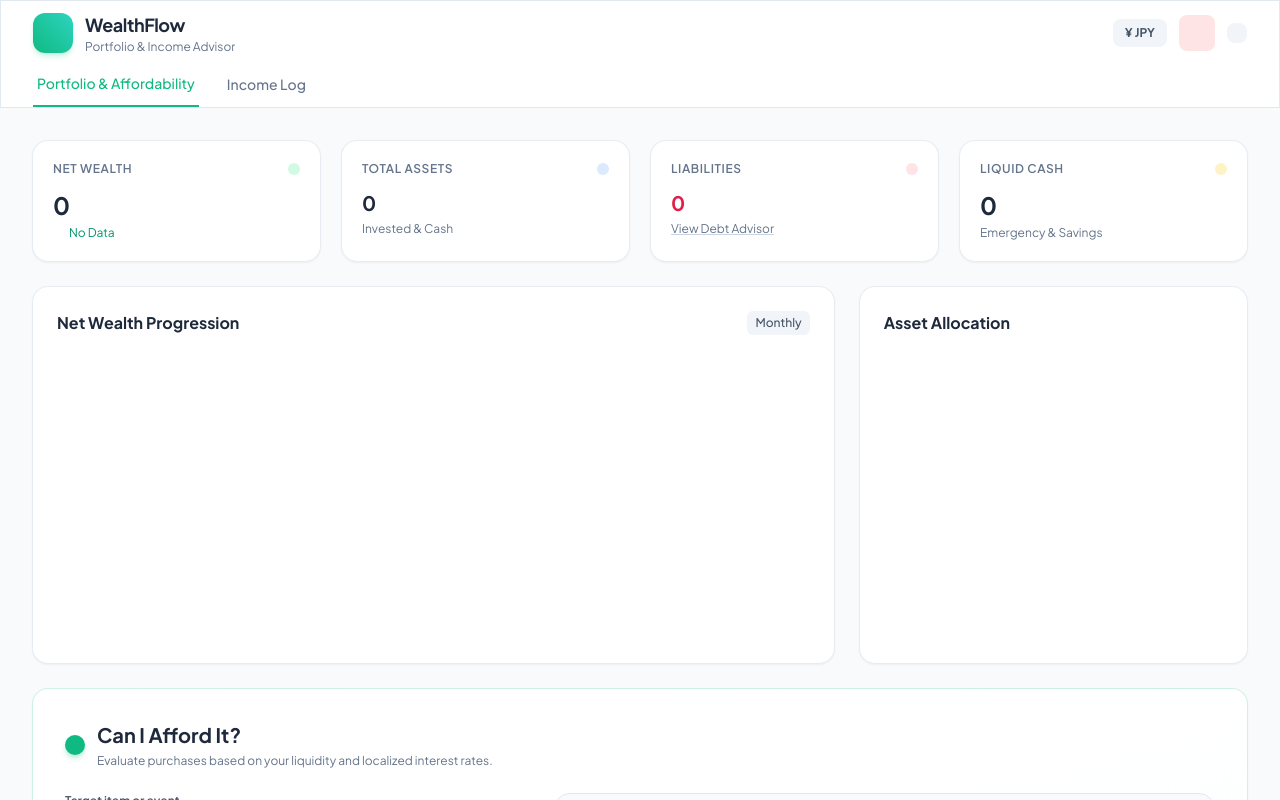
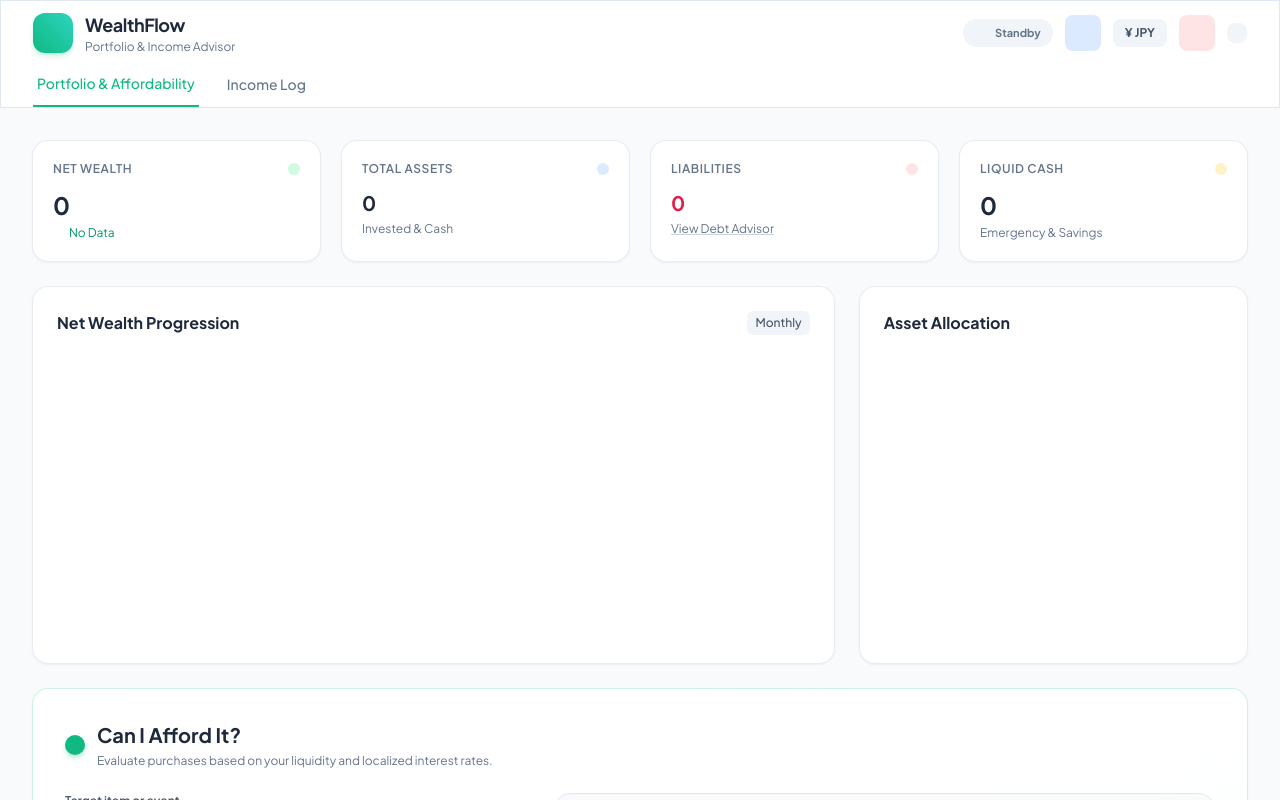
Before and after one commit to Ashishtrick/wealthFlow, a plain HTML site: page index.html in a window 1280 px wide. Shown: the top 800 px of the page. Drawn offline with nearby package versions, Linux system fonts and the light colour scheme.

Commit message:
sync button

```diff
--- a/index.html
+++ b/index.html
@@ -56,6 +56,13 @@
       </div>
 
       <div class="flex items-center space-x-2 sm:space-x-3">
+        <!-- Sync Status & Button -->
+        <div id="syncStatus" class="hidden md:flex items-center text-[11px] font-bold px-3 py-1.5 rounded-full bg-slate-100 dark:bg-slate-800 text-slate-500 transition-all">
+          <i data-lucide="minus" class="w-3.5 h-3.5 mr-1.5"></i> Standby
+        </div>
+        <button id="manualSyncBtn" onclick="syncFromDrive()" class="p-2 sm:p-2.5 rounded-lg bg-blue-100 dark:bg-blue-900/50 text-blue-600 dark:text-blue-400 hover:bg-blue-200 dark:hover:bg-blue-800 transition flex items-center" title="Sync with Google Sheets">
+          <i data-lucide="refresh-cw" class="w-4 h-4"></i>
+        </button>
         <!-- Currency Toggle -->
         <button id="currencyToggle" class="hidden sm:flex px-2 sm:px-3 py-1.5 rounded-lg bg-slate-100 dark:bg-slate-800 text-slate-600 dark:text-slate-300 hover:bg-slate-200 dark:hover:bg-slate-700 transition text-xs font-bold items-center" aria-label="Toggle Currency">
           <span id="currencyText">¥ JPY</span>
```
